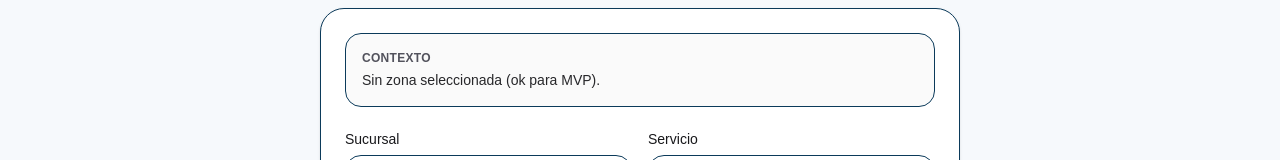
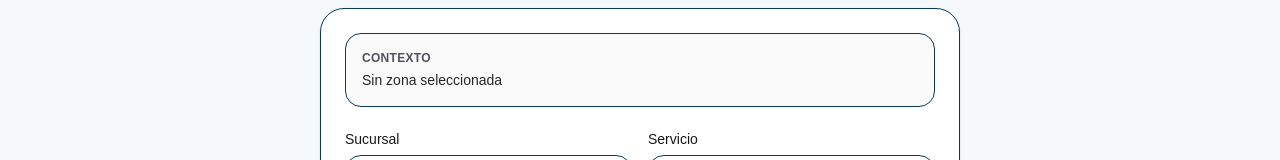
Before and after one commit to rudicarrilloypr/fisio-clinic-app, a Next.js app: page /appointment in a window 1280 px wide. Shown: the part 193-353 px from the top of the page. Built offline with nearby package versions, Linux system fonts and the light colour scheme.

Commit message:
Edit appointment text

```diff
--- a/src/components/AppointmentForm.tsx
+++ b/src/components/AppointmentForm.tsx
@@ -134,7 +134,7 @@ export default function AppointmentForm(props: {
               ) : null}
             </>
           ) : (
-            <>Sin zona seleccionada (ok para MVP).</>
+            <>Sin zona seleccionada</>
           )}
         </p>
       </div>
```
